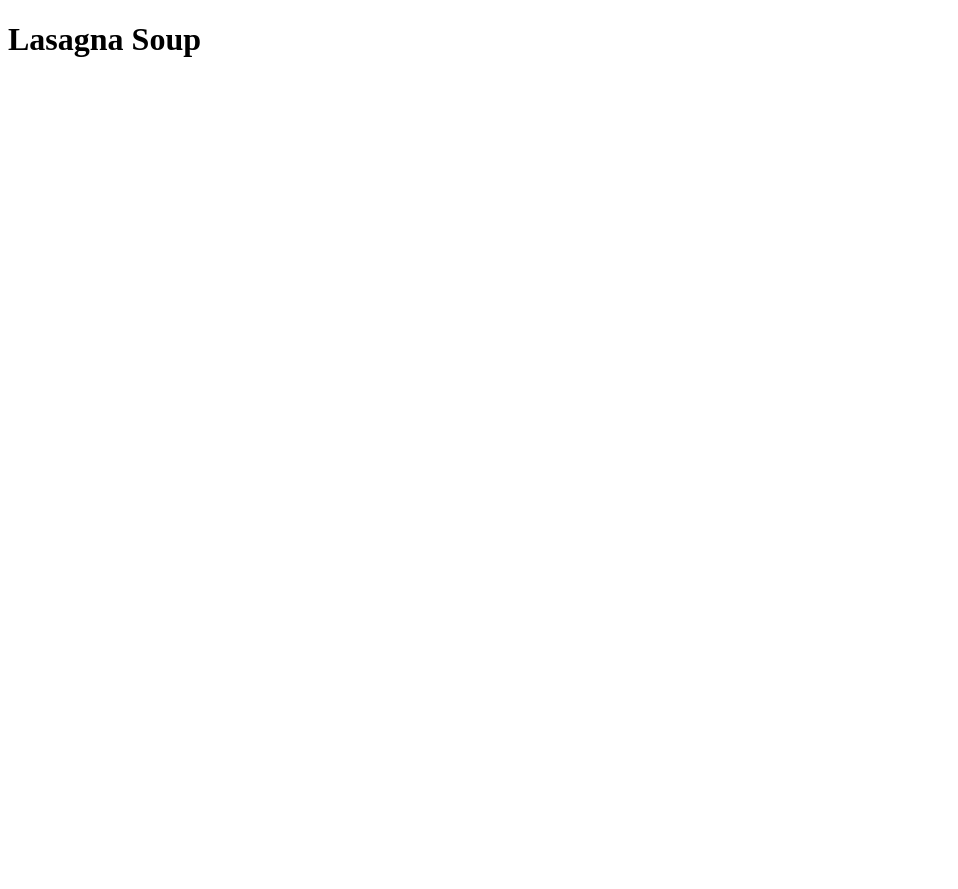
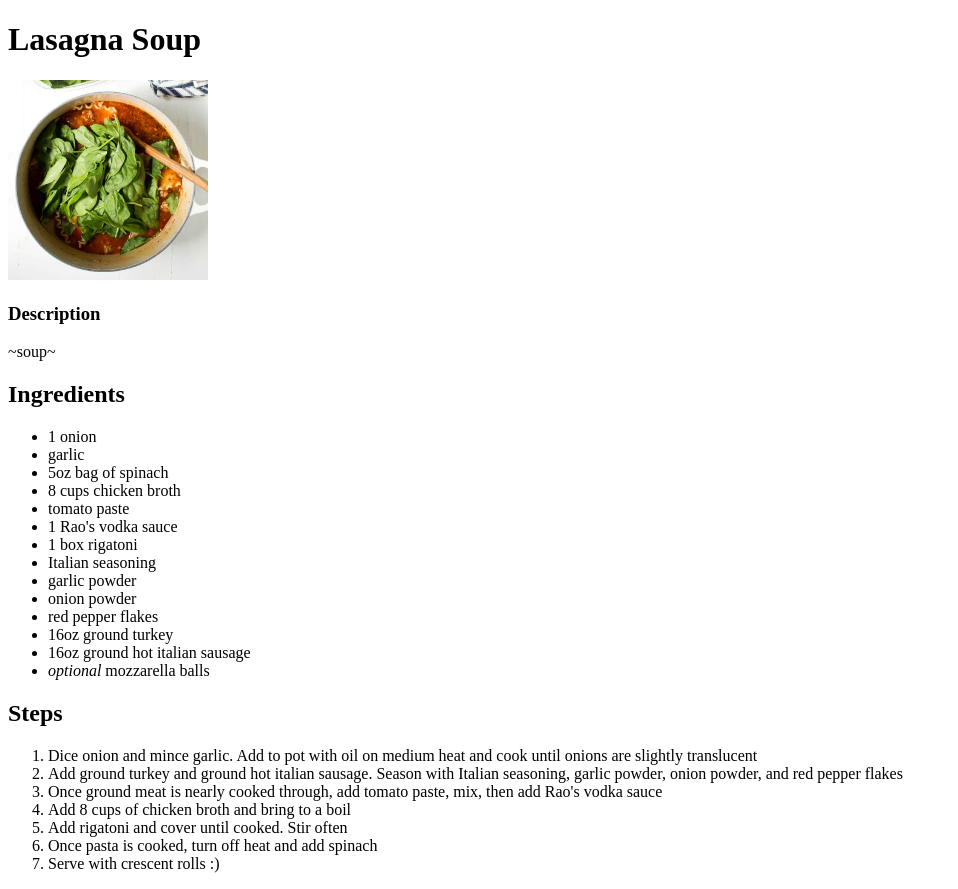
Before and after one commit to jessrrtan/odin-recipes, a plain HTML site: page recipes/lasagnasoup.html in a window 1280 px wide. Shown: the whole page, without its empty margins (0-958 px from the left). Before the commit the page ends 800 px from the top, so only its background shows below. Drawn offline with Linux system fonts and the light colour scheme.

Commit message:
Added image and recipe details to lasagna recipe page

```diff
--- a/recipes/lasagnasoup.html
+++ b/recipes/lasagnasoup.html
@@ -6,5 +6,35 @@
     </head>
     <body>
         <h1>Lasagna Soup</h1>
+        <img src="../recipes/lasagna_soup_img.jpeg" alt="Lasagna Soup Image" width="200" height="200">
+        <h3>Description</h3>
+            <p>~soup~</p>
+        <h2>Ingredients</h2>
+            <ul>
+                <li>1 onion</li>
+                <li>garlic</li>
+                <li>5oz bag of spinach</li>
+                <li>8 cups chicken broth</li>
+                <li>tomato paste</li>
+                <li>1 Rao's vodka sauce</li>
+                <li>1 box rigatoni</li>
+                <li>Italian seasoning</li>
+                <li>garlic powder</li>
+                <li>onion powder</li>
+                <li>red pepper flakes</li>
+                <li>16oz ground turkey</li>
+                <li>16oz ground hot italian sausage</li>
+                <li><em>optional</em> mozzarella balls</li>
+            </ul>
+        <h2>Steps</h2>
+            <ol>
+                <li>Dice onion and mince garlic. Add to pot with oil on medium heat and cook until onions are slightly translucent</li>
+                <li>Add ground turkey and ground hot italian sausage. Season with Italian seasoning, garlic powder, onion powder, and red pepper flakes</li>
+                <li>Once ground meat is nearly cooked through, add tomato paste, mix, then add Rao's vodka sauce</li>
+                <li>Add 8 cups of chicken broth and bring to a boil</li>
+                <li>Add rigatoni and cover until cooked. Stir often</li>
+                <li>Once pasta is cooked, turn off heat and add spinach</li>
+                <li>Serve with crescent rolls :)</li>
+            </ol>
     </body>
 </html>
```
Also changed, not shown: index.html (+1 -1 lines), recipes/lasagna_soup_img.jpeg (added).
